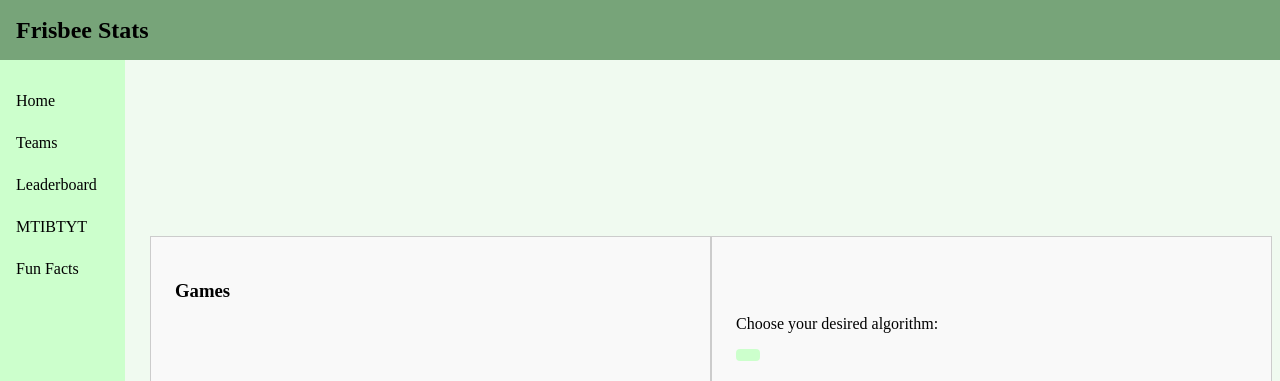
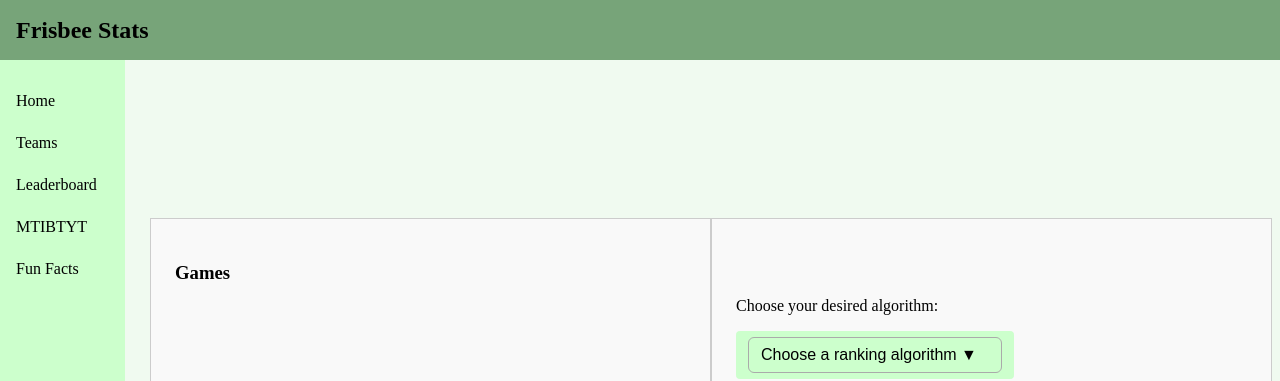
Before and after one commit to aidenjohnson728/cs257, a Flask app: page /teampage.html in a window 1280 px wide. Shown: the top 381 px of the page. Run offline with Flask 3, Linux system fonts and the light colour scheme; parts of the project's set-up code (start-up, migrations or seed data) failed here and were passed over; some libraries are stand-ins or nearby versions.

Commit message:
made dropdown menus better

```diff
--- a/webapp/static/styles.css
+++ b/webapp/static/styles.css
@@ -442,3 +442,38 @@ ul {
 .team-search-dropdown.open .team-list-dropdown {
   display: block;
 }
+
+/* --- Algorithm Dropdown Styling --- */
+#algorithm-button {
+  background: #ccffcc;
+  border: 1px solid #aaa;
+  border-radius: 6px;
+  padding: 8px 24px 8px 12px;
+  font-size: 1em;
+  cursor: pointer;
+  position: relative;
+}
+
+#algorithm-dropdown {
+  position: absolute;
+  left: 0;
+  top: 100%;
+  background: #ccffcc;
+  border: 1px solid #aaa;
+  border-radius: 0 0 8px 8px;
+  box-shadow: 0 2px 6px rgba(0,0,0,0.15);
+  margin: 0;
+  padding: 0;
+  list-style: none;
+  min-width: 180px;
+  z-index: 100;
+}
+
+#algorithm-dropdown li {
+  padding: 8px 12px;
+  cursor: pointer;
+}
+
+#algorithm-dropdown li:hover {
+  background: #b3e6b3;
+}
--- a/webapp/templates/teampage.html
+++ b/webapp/templates/teampage.html
@@ -20,13 +20,14 @@
     <div id = "rank">
         <h3 id="rank-header"></h3>
         <p>Choose your desired algorithm:</p>
-        <div class = "dropdown">
-            <ul id="algorithm-dropdown">
-                <li> USAU </li>
-                <li> Massey </li>
-                <li> ELO </li>
-                <li> SWCI </li>
-            </ul>
+        <div class="dropdown" id="algorithm-dropdown-container">
+          <button id="algorithm-button">Choose a ranking algorithm ▼</button>
+          <ul id="algorithm-dropdown" style="display:none;">
+            <li>USAU</li>
+            <li>Massey</li>
+            <li>ELO</li>
+            <li>SWCI</li>
+          </ul>
         </div>
         <div class="chart-container" id="chart-container">
                 <div id="chart"></div>
@@ -43,5 +44,22 @@
 
         </ul>
     </div>
+    <script>
+document.addEventListener('DOMContentLoaded', function() {
+  var button = document.getElementById('algorithm-button');
+  var dropdown = document.getElementById('algorithm-dropdown');
+  if (button && dropdown) {
+    button.onclick = function() {
+      dropdown.style.display = dropdown.style.display === 'block' ? 'none' : 'block';
+    };
+    // Hide dropdown when clicking outside
+    document.addEventListener('click', function(e) {
+      if (!button.contains(e.target) && !dropdown.contains(e.target)) {
+        dropdown.style.display = 'none';
+      }
+    });
+  }
+});
+</script>
 </body>
 </html>
```
Also changed, not shown: webapp/templates/leaderboard.html (+22 -3 lines).
